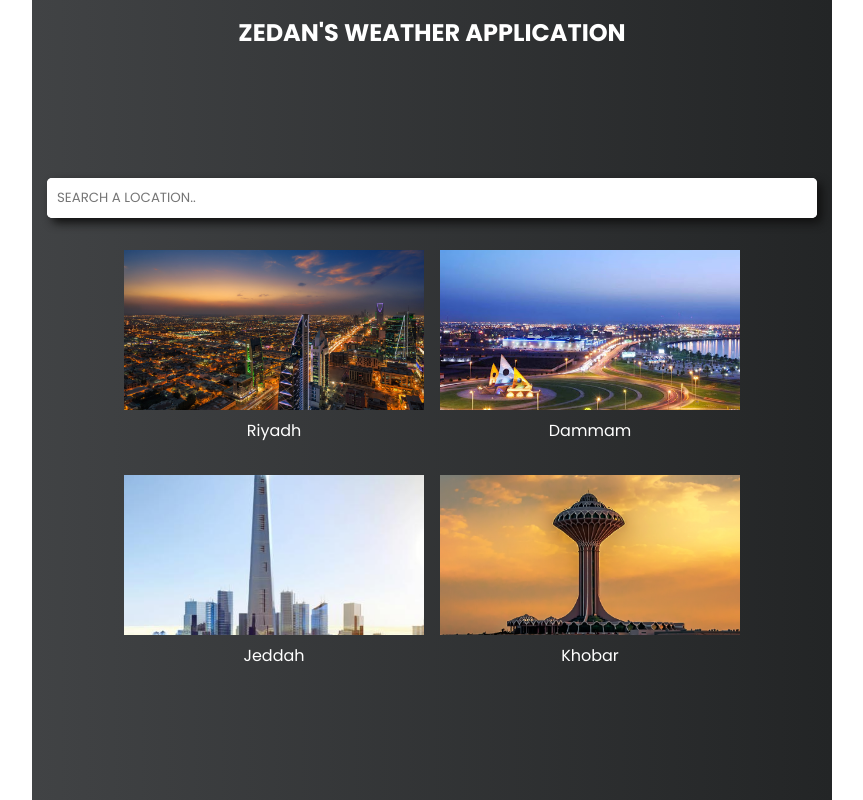
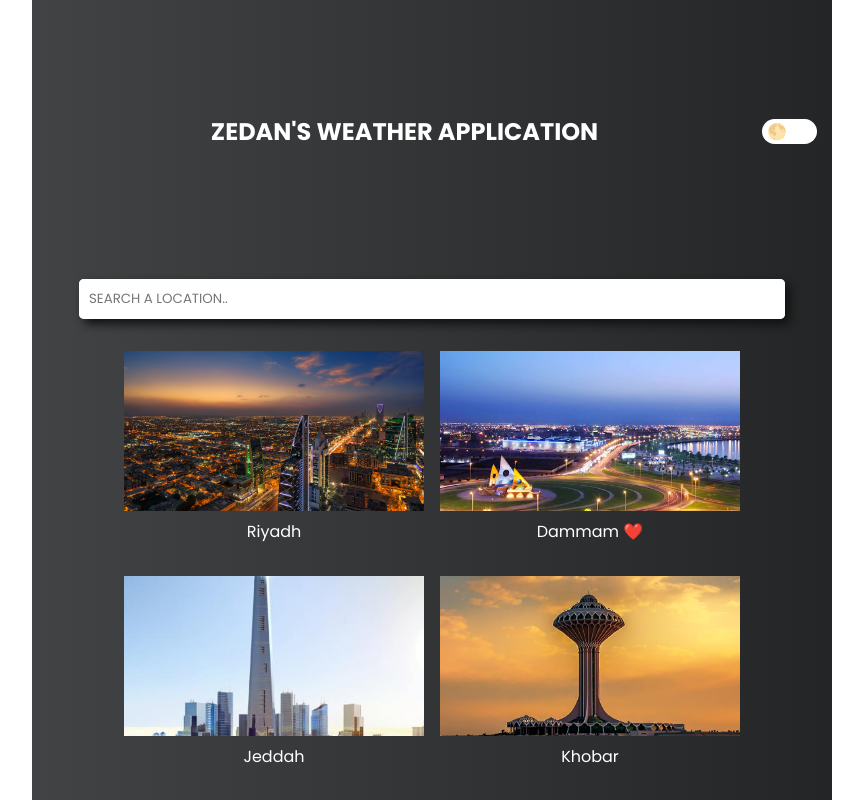
Before and after one commit to ZedanSaheer/next-js-weather-app, a Next.js app: page / in a window 1280 px wide. Shown: the whole page, without its empty margins (208-1071 px from the left). Built offline with nearby package versions, Linux system fonts and the light colour scheme.

Commit message:
done UI and logic

```diff
--- a/components/FamousPlaces.js
+++ b/components/FamousPlaces.js
@@ -12,7 +12,7 @@ const places = [
         url: "/location/riyadh-108410"
     },
     {
-        name : "dammam",
+        name: "dammam ❤️",
         image : dammam,
         url: "/location/dammam-110336"
     },
@@ -24,11 +24,11 @@ const places = [
     {
         name : "khobar",
         image : khobar,
-        url : "/location/"
+        url: "/location/khobar-109323"
     },
 ]
 
-const FamousPlaces = () => {
+const FamousPlaces = ({dark}) => {
     return (
         <div className="famous">
             <div className="place">
@@ -38,7 +38,7 @@ const FamousPlaces = () => {
                             <Link href={place.url}>
                                <div className="place__image-wrapper">
                                    <Image src={place.image} alt={place.name} width="300" height="160" objectFit="cover"/>
-                                   <span>{place.name}</span>
+                                    <span className={dark && `light-text` }>{place.name}</span>
                                </div>
                             </Link>
                         </div>
--- a/pages/index.js
+++ b/pages/index.js
@@ -1,18 +1,25 @@
 import Head from "next/head"
+import { useState } from "react"
 import FamousPlaces from "../components/FamousPlaces"
 import SearchBox from "../components/SearchBox"
 
 export default function Home() {
+  const [dark ,setDark] = useState(false);
   return (
     <div>
       <Head>
         <title>Weather App 2.0</title>
       </Head>
-      <div className="container">
+      <div className={dark ? `container light-bg` : `container`}>
         <div className="home">
-          <h1>Zedan's Weather Application</h1>
+          <div className="title">
+            <h1 className={dark && `light-text`}>Zedan's Weather Application</h1>
+            <div className={dark ? `toggle active` : `toggle`} onClick={() => setDark(value => !value)}>
+              <div className={dark ? `switch active` : `switch`}>{dark ? "🌙" : "🌕"}</div>
+            </div>
+          </div>
           <SearchBox />
-          <FamousPlaces />
+          <FamousPlaces dark={dark}/>
         </div>
       </div>
     </div>
--- a/styles/main.scss
+++ b/styles/main.scss
@@ -6,6 +6,7 @@
     box-sizing: border-box;
     font-family: "poppins", sans-serif;
 }
+
 
 .toggle {
     width: 55px;
@@ -54,8 +55,15 @@
     }
 
 }
-    .container {
-        position: relative;
+.title{
+    display: flex;
+    flex: 1;
+    width: 100%;
+    justify-content: space-between;
+    align-items: center;
+}
+.container {
+    position: relative;
         max-width: 800px;
     margin: 0 auto;
     display: flex;
@@ -85,9 +93,9 @@
     flex-direction: column;
     justify-content: flex-start;
     h1 {
+        flex: 1;
         text-transform: uppercase;
         color: white;
-        margin-bottom: 6rem;
         text-align: center;
         font-size: 1.5rem;
     }
@@ -97,6 +105,7 @@
     display: flex;
     flex-direction: column;
     justify-content: center;
+    padding: 0 2rem;
     height: 100%;
     &__back {
         color: white;
```
